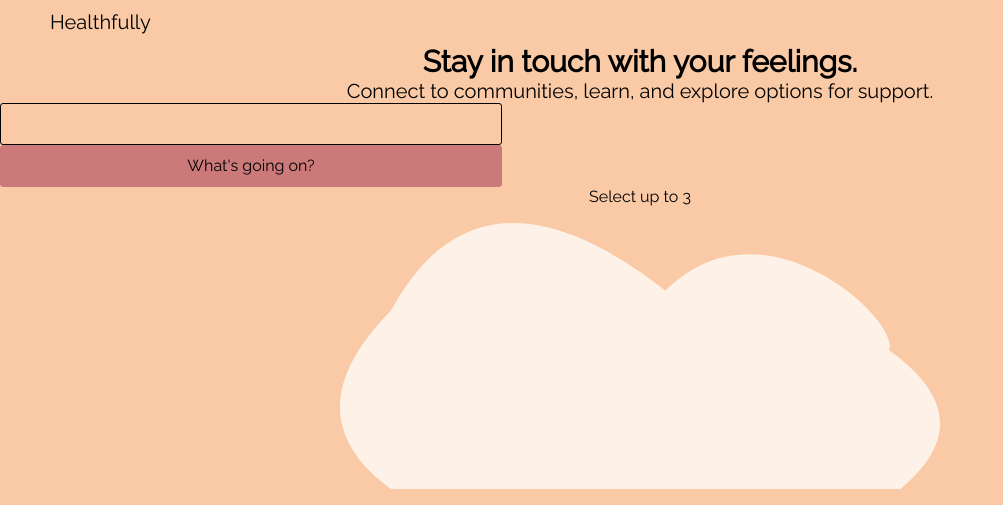
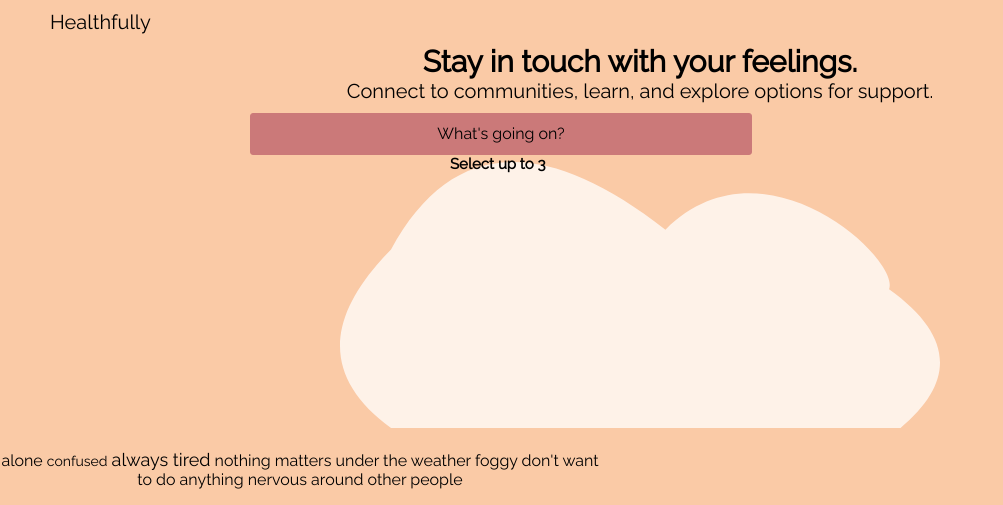
Before and after one commit to rileypredum/HMH19, a Django app: page /healthfully/ in a window 1280 px wide. Shown: the top 505 px of the page, without its empty margins (0-1003 px from the left). Run offline with Django 3.2, Linux system fonts and the light colour scheme.

Commit message:
center aligning whats going on prompt

```diff
--- a/mysite/templates/index.html
+++ b/mysite/templates/index.html
@@ -22,12 +22,13 @@
 		<!-- How are you feeling -->
 		<div style="text-align: center;">
 			<div style="width: 550px">
-				<div style="color: transparent; border-radius: 3px; border: 1px solid black; width: 500px; height: 40px;"></div>
-				<div style="background-color: #CB7979; border-radius: 3px; border: 1px solid #CB7979; width: 500px; height: 40px; line-height: 40px; top: 10px; left: -470px;">
+				<!-- <div style="color: transparent; border-radius: 3px; border: 1px solid black; position:absolute; left: 250px; top: 160px; width: 500px; height: 40px;"></div> -->
+				<div style="background-color: #CB7979; border-radius: 3px; border: 1px solid #CB7979; position:relative; left:250px; top:250px; width: 500px; height: 40px; line-height: 40px; top: 10px;">
 					What's going on?
 				</div>
 			</div>
-			Select up to 3
+			<div
+			<span style="font-size: 15px; position: absolute; left: 450px; top: 155px;"><b>Select up to 3</b></span><br>
 		</div>
 		<div style="text-align: center;">
 			<img src="{% static 'images/cloud.svg' %}" style="width: 600px; height: 300px"><br>
```
